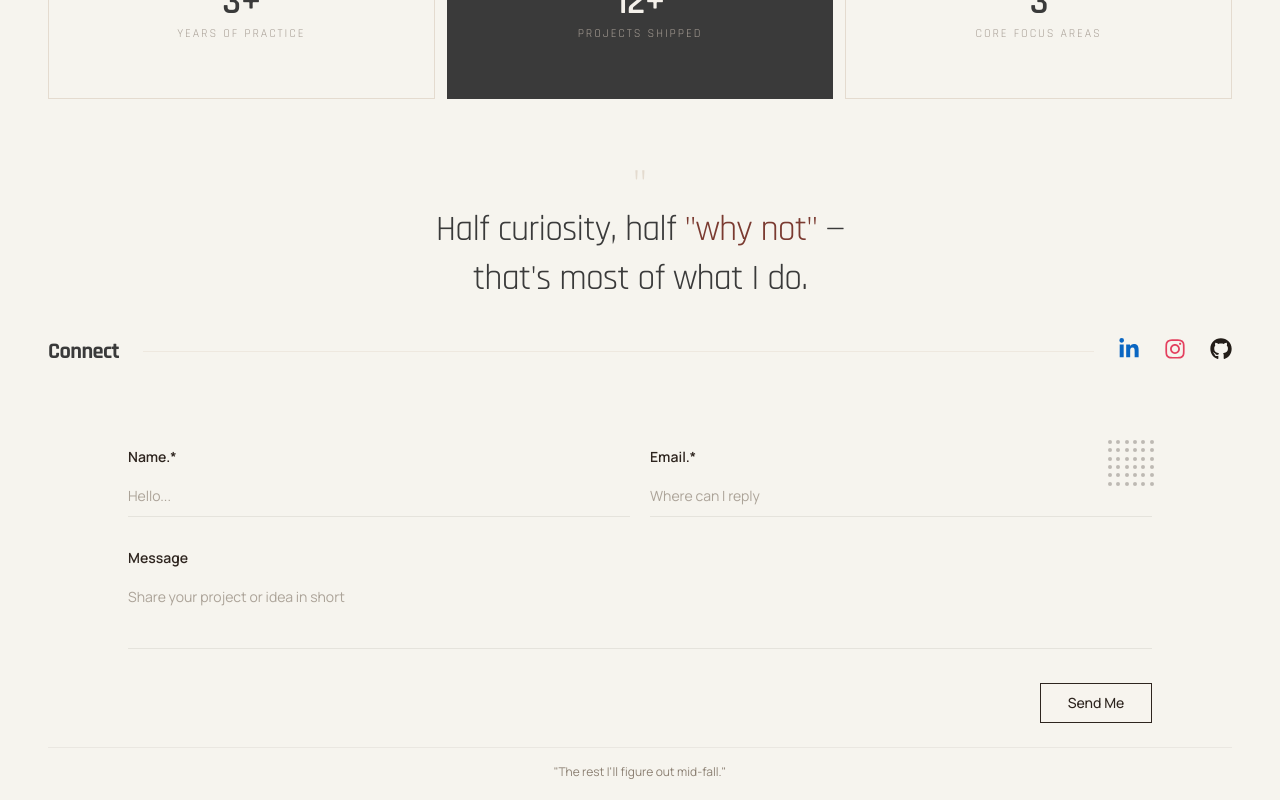
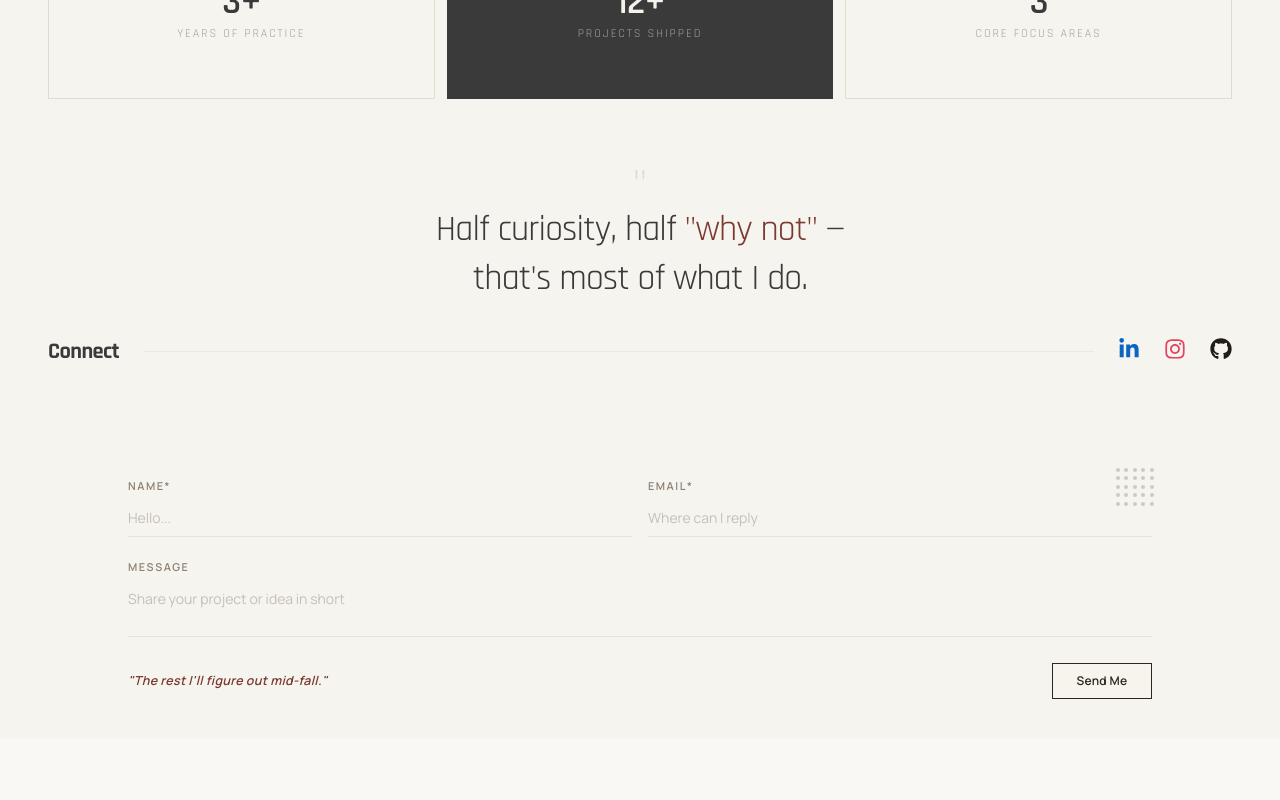
Before and after one commit to dhirendraxd/dhiren_website, a React (Vite) app: page / in a window 1280 px wide. Shown: the part 3601-4401 px from the top of the page. After the commit the page ends 4340 px from the top, so only its background shows below. Built offline with nearby package versions, Linux system fonts and the light colour scheme; the HTML template or start-up script is replaced by a standard one.

Commit message:
feat: update Footer component layout and styling for improved user experience

```diff
--- a/src/components/Footer.tsx
+++ b/src/components/Footer.tsx
@@ -90,20 +90,19 @@ const Footer = () => {
   };
 
   return (
-    <footer id="contact" className="scroll-mt-24 bg-card px-4 py-18 font-sans sm:px-8 md:px-12" role="contentinfo">
+    <footer id="contact" className="scroll-mt-24 bg-card px-4 py-10 font-sans sm:px-8 md:px-12" role="contentinfo">
       <div className="mx-auto max-w-[76rem]">
-        <div>
-          <form onSubmit={handleSubmit} className="relative mx-auto max-w-[64rem] space-y-7" aria-label="Contact form">
-              <div className="absolute -right-1 -top-1 hidden h-12 w-12 grid-cols-6 grid-rows-6 gap-[2px] opacity-35 sm:grid">
-                {Array.from({ length: 36 }).map((_, i) => (
+        <form onSubmit={handleSubmit} className="relative mx-auto max-w-[64rem] space-y-4" aria-label="Contact form">
+          <div className="absolute -right-1 -top-1 hidden h-10 w-10 grid-cols-5 grid-rows-5 gap-[2px] opacity-25 sm:grid">
+            {Array.from({ length: 25 }).map((_, i) => (
               <span key={i} className="h-1 w-1 rounded-full bg-foreground/80" />
             ))}
           </div>
 
-              <div className="grid gap-5 sm:grid-cols-2">
-                <div className="space-y-2">
-                  <label htmlFor="name" className="text-sm font-semibold text-foreground">
-                    Name.<span className="text-foreground" aria-label="required">*</span>
+          <div className="grid gap-4 sm:grid-cols-2">
+            <div className="space-y-1">
+              <label htmlFor="name" className="text-[0.68rem] font-semibold uppercase tracking-[0.14em] text-muted-foreground">
+                Name<span aria-label="required">*</span>
               </label>
               <input
                 id="name"
@@ -113,14 +112,14 @@ const Footer = () => {
                 onChange={handleChange}
                 required
                 aria-required="true"
-                    className="w-full border-b border-border bg-transparent px-0 py-2.5 text-sm text-foreground placeholder:text-muted-foreground/70 transition-colors duration-200 focus:border-foreground focus:outline-none"
+                className="w-full border-b border-border bg-transparent px-0 py-2 text-sm text-foreground placeholder:text-muted-foreground/45 transition-colors duration-200 focus:border-foreground focus:outline-none"
                 placeholder="Hello..."
               />
             </div>
 
-                <div className="space-y-2">
-                  <label htmlFor="email" className="text-sm font-semibold text-foreground">
-                    Email.<span className="text-foreground" aria-label="required">*</span>
+            <div className="space-y-1">
+              <label htmlFor="email" className="text-[0.68rem] font-semibold uppercase tracking-[0.14em] text-muted-foreground">
+                Email<span aria-label="required">*</span>
               </label>
               <input
                 id="email"
@@ -130,14 +129,14 @@ const Footer = () => {
                 onChange={handleChange}
                 required
                 aria-required="true"
-                    className="w-full border-b border-border bg-transparent px-0 py-2.5 text-sm text-foreground placeholder:text-muted-foreground/70 transition-colors duration-200 focus:border-foreground focus:outline-none"
+                className="w-full border-b border-border bg-transparent px-0 py-2 text-sm text-foreground placeholder:text-muted-foreground/45 transition-colors duration-200 focus:border-foreground focus:outline-none"
                 placeholder="Where can I reply"
               />
             </div>
           </div>
 
-              <div className="space-y-2">
-                <label htmlFor="message" className="text-sm font-semibold text-foreground">
+          <div className="space-y-1">
+            <label htmlFor="message" className="text-[0.68rem] font-semibold uppercase tracking-[0.14em] text-muted-foreground">
               Message
             </label>
             <textarea
@@ -148,13 +147,14 @@ const Footer = () => {
               required
               aria-required="true"
               rows={2}
-                  className="min-h-[72px] w-full border-b border-border bg-transparent px-0 py-2.5 text-sm leading-snug text-foreground placeholder:text-muted-foreground/70 transition-colors duration-200 focus:border-foreground focus:outline-none resize-none"
+              className="min-h-[56px] w-full border-b border-border bg-transparent px-0 py-2 text-sm leading-snug text-foreground placeholder:text-muted-foreground/45 transition-colors duration-200 focus:border-foreground focus:outline-none resize-none"
               placeholder="Share your project or idea in short"
             />
           </div>
 
-              <div className="flex flex-col items-end gap-1 pt-0">
-                <div className="relative h-10 w-[112px] overflow-visible">
+          <div className="flex items-center justify-between pt-1">
+            <p className="text-[0.78rem] font-semibold italic tracking-wide text-[#7A3A30]">"The rest I'll figure out mid-fall."</p>
+            <div className="relative h-9 w-[100px] overflow-visible">
               <AnimatePresence mode="wait">
                 {isSendAnimating ? (
                   <motion.div
@@ -174,11 +174,7 @@ const Footer = () => {
                     }}
                     onAnimationComplete={() => {
                       setIsSendAnimating(false);
-                          setFormData({
-                            name: "",
-                            email: "",
-                            message: "",
-                          });
+                      setFormData({ name: "", email: "", message: "" });
                       toast({
                         title: "Message sent",
                         description: "Thanks for reaching out. I will get back to you within 24 hours.",
@@ -186,7 +182,7 @@ const Footer = () => {
                     }}
                     className="absolute inset-0 inline-flex items-center justify-center text-foreground pointer-events-none"
                   >
-                        <Send size={18} />
+                    <Send size={16} />
                   </motion.div>
                 ) : (
                   <motion.button
@@ -197,11 +193,11 @@ const Footer = () => {
                     animate={{ opacity: 1, y: 0 }}
                     exit={{ opacity: 0, y: -2 }}
                     transition={{ duration: 0.22 }}
-                        className="group absolute inset-0 inline-flex items-center justify-center rounded-none border border-foreground bg-[#f7f4ee] text-foreground text-sm font-medium transition-all duration-500 ease-out hover:bg-[#7A3A30] hover:text-white disabled:cursor-not-allowed disabled:opacity-75"
+                    className="group absolute inset-0 inline-flex items-center justify-center rounded-none border border-foreground bg-[#f7f4ee] text-foreground text-xs font-semibold tracking-wide transition-all duration-500 ease-out hover:bg-[#7A3A30] hover:text-white disabled:cursor-not-allowed disabled:opacity-75"
                   >
                     <span>{isSubmitting ? "Sending" : "Send Me"}</span>
-                        <span className="inline-block max-w-0 overflow-hidden transition-all duration-500 ease-out group-hover:max-w-[22px]">
-                          <Send size={14} className="ml-1.5" />
+                    <span className="inline-block max-w-0 overflow-hidden transition-all duration-500 ease-out group-hover:max-w-[20px]">
+                      <Send size={12} className="ml-1.5" />
                     </span>
                   </motion.button>
                 )}
@@ -210,13 +206,6 @@ const Footer = () => {
           </div>
         </form>
       </div>
-
-        <div className="mt-6 border-t border-border/70 pt-4 pb-4 md:pb-5">
-          <div className="flex flex-col gap-3 text-center text-xs text-muted-foreground">
-            <p>"The rest I'll figure out mid-fall." </p>
-          </div>
-        </div>
-      </div>
     </footer>
   );
 };
```
Lines whose indentation alone changed are shown as unchanged.
